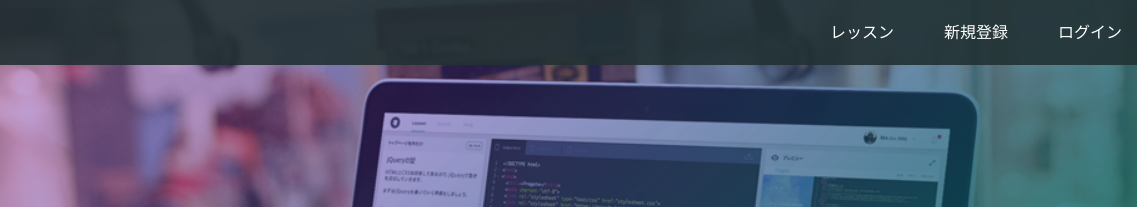
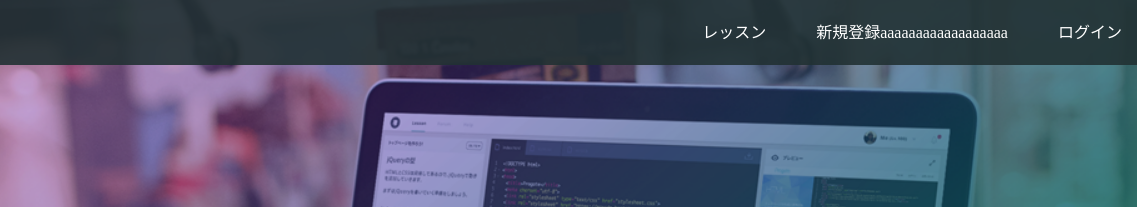
Before and after one commit to reo0105/reo0105.github.io, a plain HTML site: page index.html in a window 1280 px wide. Shown: the top 207 px of the page, 143-1280 px from the left. Drawn offline with Linux system fonts and the light colour scheme.

Commit message:
Update index.html

```diff
--- a/index.html
+++ b/index.html
@@ -16,7 +16,7 @@
       <span class="fa fa-bars menu-icon"></span>
       <div class="header-right">
         <a href="#">レッスン</a>
-        <a href="#">新規登録</a>
+        <a href="#">新規登録aaaaaaaaaaaaaaaaaa</a>
         <a href="#" class="login">ログイン</a>
       </div>
     </div>
```
